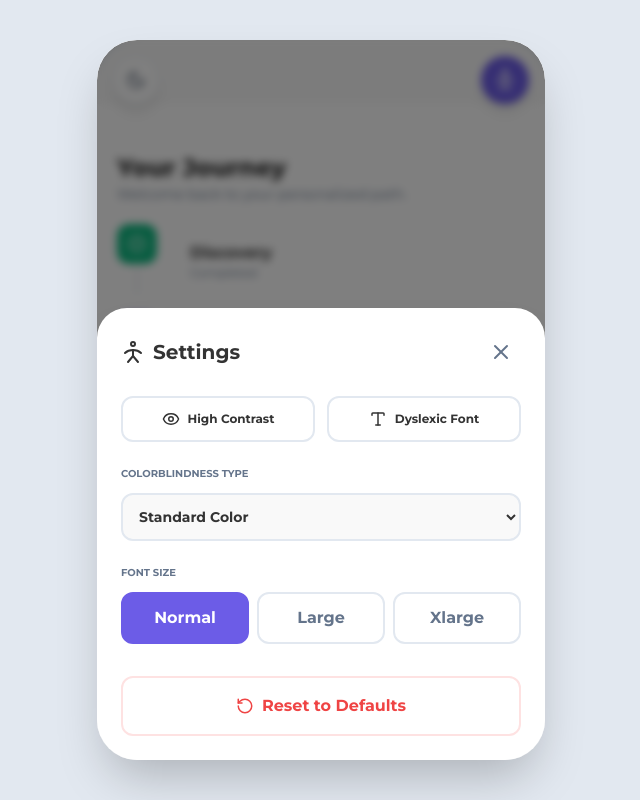
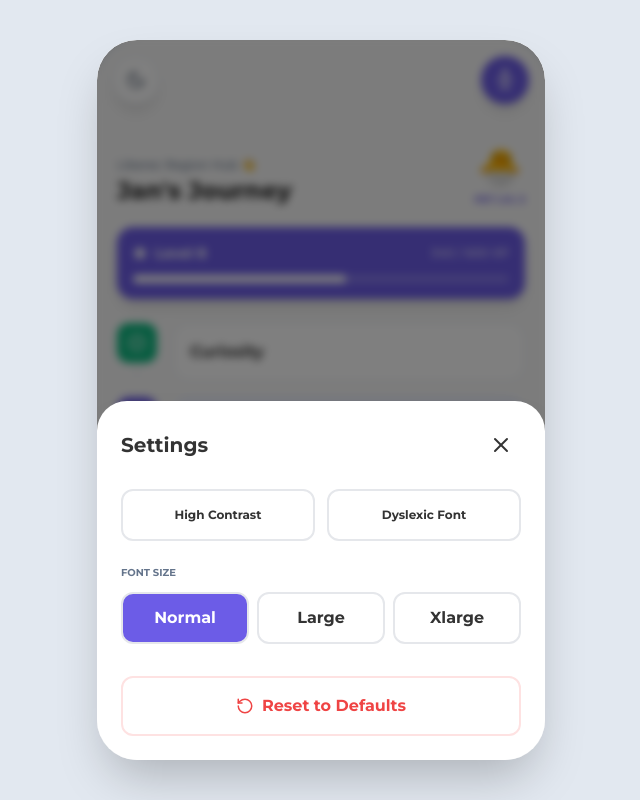
Before and after one commit to Stpoul/IDEATHLON-2026-PROJECT-copy, a React (Vite) app: page / in a window 1280 px wide. Both pictures are taken after a click on the button 824 px from the left and 80 px from the top of the page. Shown: the whole page, without its empty margins (319-959 px from the left). Built offline with nearby package versions, Linux system fonts and the light colour scheme.

Commit message:
5th Version

```diff
--- a/src/App.jsx
+++ b/src/App.jsx
@@ -15,119 +15,77 @@ const TABS = [
   { id: 'impact',  label: 'Impact',   Icon: BarChart2,     Screen: ImpactScreen  },
 ];
 
-const UniversalAccessIcon = () => (
-  <svg viewBox="0 0 24 24" fill="none" stroke="currentColor" strokeWidth="2" strokeLinecap="round" strokeLinejoin="round" className="w-6 h-6">
-    <circle cx="12" cy="4" r="2" />
-    <path d="M20 13c-2-2-5-3-8-3s-6 1-8 3" />
-    <path d="M12 10v6" />
-    <path d="M7 22l5-6 5 6" />
-  </svg>
-);
-
 export default function App() {
   const [activeTab, setActiveTab] = useState('roadmap');
   const [showAccess, setShowAccess] = useState(false);
+
+  // Mentor Feedback: Motivation States
+  const [xp, setXp] = useState(340);
+  const [streak, setStreak] = useState(5);
 
   // Accessibility States
   const [darkMode, setDarkMode] = useState(false);
   const [highContrast, setHighContrast] = useState(false);
   const [dyslexic, setDyslexic] = useState(false);
-  const [motion, setMotion] = useState(false);
   const [textSize, setTextSize] = useState('normal');
   const [cb, setCb] = useState('none');
 
   const { Screen: ActiveScreen } = TABS.find((t) => t.id === activeTab);
 
-  // Sync classes to HTML for rem scaling and theme propagation
   useEffect(() => {
     const classes = [
       darkMode ? 'dark' : '',
       highContrast ? 'high-contrast' : '',
       dyslexic ? 'font-dyslexic' : '',
-      motion ? 'reduce-motion' : '',
       cb !== 'none' ? `filter-${cb}` : '',
       `text-size-${textSize}`
     ].filter(Boolean);
-
     document.documentElement.className = classes.join(' ');
-  }, [darkMode, highContrast, dyslexic, motion, textSize, cb]);
-
-  const resetAccess = () => {
-    setDarkMode(false);
-    setHighContrast(false);
-    setDyslexic(false);
-    setMotion(false);
-    setTextSize('normal');
-    setCb('none');
-  };
+  }, [darkMode, highContrast, dyslexic, textSize, cb]);
 
   return (
     <div className="bg-slate-200 flex items-center justify-center min-h-[100dvh]">
-      {/* Container width fixed at max-w-[448px] to keep strict mobile look during font growth */}
       <div className="relative w-full max-w-[448px] h-[100dvh] md:h-[90vh] md:max-h-[800px] mx-auto flex flex-col overflow-hidden bg-[var(--background)] shadow-2xl md:rounded-[40px] text-[var(--foreground)] transition-all">
 
-        {/* Top Control Bar */}
+        {/* Floating Controls */}
         <div className="absolute top-4 left-4 right-4 z-50 flex justify-between">
-          <button onClick={() => setDarkMode(!darkMode)} className="p-3 bg-white/90 dark:bg-slate-800 rounded-full shadow-lg border border-slate-200 dark:border-slate-700 hover:scale-105 transition-transform">
+          <button onClick={() => setDarkMode(!darkMode)} className="p-3 bg-white/90 dark:bg-slate-800 rounded-full shadow-lg border border-slate-200 dark:border-slate-700">
             {darkMode ? <Sun size={20} className="text-amber-500" /> : <Moon size={20} className="text-slate-600" />}
           </button>
-          <button onClick={() => setShowAccess(true)} className="p-3 bg-[var(--primary)] text-white rounded-full shadow-lg hover:scale-105 transition-transform">
+          <button onClick={() => setShowAccess(true)} className="p-3 bg-[var(--primary)] text-white rounded-full shadow-lg">
             <UniversalAccessIcon />
           </button>
         </div>
 
-        {/* Accessibility Modal */}
+        {/* Accessibility Modal (Includes Reset) */}
         {showAccess && (
           <div className="absolute inset-0 bg-black/50 z-[100] flex items-end justify-center backdrop-blur-sm">
             <div className="bg-[var(--card)] w-full p-6 rounded-t-[30px] shadow-2xl max-h-[85%] overflow-y-auto">
               <div className="flex justify-between items-center mb-6">
-                <h2 className="text-xl font-bold flex items-center gap-2 text-[var(--foreground)]">
-                  <UniversalAccessIcon /> Settings
-                </h2>
-                <button onClick={() => setShowAccess(false)} className="p-2 text-[var(--muted-foreground)]"><X /></button>
+                <h2 className="text-xl font-bold flex items-center gap-2">Settings</h2>
+                <button onClick={() => setShowAccess(false)} className="p-2"><X /></button>
               </div>
-
               <div className="grid grid-cols-2 gap-3 mb-6">
-                <button onClick={() => setHighContrast(!highContrast)} className={`p-3 rounded-xl border-2 flex items-center justify-center gap-2 font-bold text-xs transition-all ${highContrast ? 'bg-[var(--primary)] text-white border-[var(--primary)]' : 'border-[var(--border)]'}`}>
-                  <Eye size={18}/> High Contrast
-                </button>
-                <button onClick={() => setDyslexic(!dyslexic)} className={`p-3 rounded-xl border-2 flex items-center justify-center gap-2 font-bold text-xs transition-all ${dyslexic ? 'bg-[var(--primary)] text-white border-[var(--primary)]' : 'border-[var(--border)]'}`}>
-                  <Type size={18}/> Dyslexic Font
-                </button>
+                <button onClick={() => setHighContrast(!highContrast)} className={`p-4 rounded-xl border-2 font-bold text-xs ${highContrast ? 'bg-[var(--primary)] text-white' : ''}`}>High Contrast</button>
+                <button onClick={() => setDyslexic(!dyslexic)} className={`p-4 rounded-xl border-2 font-bold text-xs ${dyslexic ? 'bg-[var(--primary)] text-white' : ''}`}>Dyslexic Font</button>
               </div>
-
-              <div className="mb-6">
-                <label className="text-[10px] font-bold uppercase text-[var(--muted-foreground)] mb-3 block">Colorblindness Type</label>
-                <select value={cb} onChange={(e) => setCb(e.target.value)} className="w-full p-3 rounded-xl bg-[var(--background)] border-2 border-[var(--border)] font-bold text-sm text-[var(--foreground)] focus:outline-none focus:border-[var(--primary)]">
-                  <option value="none">Standard Color</option>
-                  <option value="deuteranopia">Deuteranopia (Green-Weak)</option>
-                  <option value="protanopia">Protanopia (Red-Weak)</option>
-                  <option value="tritanopia">Tritanopia (Blue-Weak)</option>
-                  <option value="achromatopsia">Achromatopsia (Grayscale)</option>
-                </select>
-              </div>
-
               <div className="mb-8">
                 <h3 className="text-[10px] font-bold uppercase text-[var(--muted-foreground)] mb-3">Font size</h3>
                 <div className="flex gap-2">
                   {['normal', 'large', 'xlarge'].map(s => (
-                    <button key={s} onClick={() => setTextSize(s)} className={`flex-1 py-3 rounded-xl border-2 font-bold capitalize transition-all ${textSize === s ? 'bg-[var(--primary)] text-white border-[var(--primary)]' : 'border-[var(--border)] text-[var(--muted-foreground)]'}`}>
-                      {s}
-                    </button>
+                    <button key={s} onClick={() => setTextSize(s)} className={`flex-1 py-3 rounded-xl border-2 font-bold capitalize ${textSize === s ? 'bg-[var(--primary)] text-white' : ''}`}>{s}</button>
                   ))}
                 </div>
               </div>
-
-              {/* Reset Button at the bottom */}
-              <button onClick={resetAccess} className="w-full py-4 rounded-xl border-2 border-red-100 text-red-500 font-bold flex items-center justify-center gap-2 hover:bg-red-50 transition-all active:scale-95">
+              <button onClick={() => { setDarkMode(false); setHighContrast(false); setDyslexic(false); setTextSize('normal'); setCb('none'); }} className="w-full py-4 border-2 border-red-100 text-red-500 font-bold rounded-xl flex items-center justify-center gap-2 active:scale-95 transition-all">
                 <RotateCcw size={18} /> Reset to Defaults
               </button>
             </div>
           </div>
         )}
 
-        <main className="flex-1 overflow-y-auto flex flex-col pt-16">
-          <ActiveScreen onNavigate={setActiveTab} />
+        <main className="flex-1 overflow-y-auto pt-16">
+          <ActiveScreen onNavigate={setActiveTab} globalXp={xp} globalStreak={streak} />
         </main>
 
         <nav className="shrink-0 border-t border-[var(--border)] bg-[var(--card)]/80 backdrop-blur-md">
@@ -142,17 +100,11 @@ export default function App() {
             ))}
           </ul>
         </nav>
-
-        {/* Global Colorblindness Filters */}
-        <svg style={{ display: 'none' }}>
-          <defs>
-            <filter id="protanopia"><feColorMatrix type="matrix" values="0.567, 0.433, 0, 0, 0, 0.558, 0.442, 0, 0, 0, 0, 0.242, 0.758, 0, 0, 0, 0, 0, 1, 0" /></filter>
-            <filter id="deuteranopia"><feColorMatrix type="matrix" values="0.625, 0.375, 0, 0, 0, 0.7, 0.3, 0, 0, 0, 0, 0.3, 0.7, 0, 0, 0, 0, 0, 1, 0" /></filter>
-            <filter id="tritanopia"><feColorMatrix type="matrix" values="0.95, 0.05, 0, 0, 0, 0, 0.433, 0.567, 0, 0, 0, 0.475, 0.525, 0, 0, 0, 0, 0, 1, 0" /></filter>
-            <filter id="achromatopsia"><feColorMatrix type="matrix" values="0.299, 0.587, 0.114, 0, 0, 0.299, 0.587, 0.114, 0, 0, 0.299, 0.587, 0.114, 0, 0, 0, 0, 0, 1, 0" /></filter>
-          </defs>
-        </svg>
       </div>
     </div>
   );
 }
+
+const UniversalAccessIcon = () => (
+  <svg viewBox="0 0 24 24" fill="none" stroke="currentColor" strokeWidth="2" className="w-6 h-6"><circle cx="12" cy="4" r="2" /><path d="M20 13c-2-2-5-3-8-3s-6 1-8 3M12 10v6M7 22l5-6 5 6" /></svg>
+);
--- a/src/index.css
+++ b/src/index.css
@@ -14,13 +14,13 @@
   --font-base: 16px; /* Base scaling variable */
 }
 
-/* Apply scaling to the root html for Tailwind rem support */
+/* Global scaling for Tailwind rem units */
 html {
   font-size: var(--font-base);
   transition: font-size 0.2s ease-in-out;
 }
 
-/* Dark Mode Theme */
+/* Dark Mode */
 .dark {
   --background: #0f172a;
   --foreground: #f8fafc;
@@ -30,24 +30,29 @@ html {
   --primary: #a29bfe;
 }
 
-/* Enhanced High Contrast Mode (WCAG AAA) */
+/* Modern High Contrast Mode (Midnight & Cyan) */
+/* This provides AAA contrast while looking professional */
 .high-contrast {
-  --background: #000000 !important;
+  --background: #020617 !important;
   --foreground: #ffffff !important;
-  --card: #000000 !important;
-  --border: #ffffff !important;
-  --primary: #ffff00 !important; /* High-vis yellow */
-  --muted-foreground: #ffffff !important;
+  --card: #0f172a !important;
+  --border: #38bdf8 !important; /* Bright Cyan border */
+  --primary: #38bdf8 !important;
+  --muted-foreground: #cbd5e1 !important;
+  --success: #4ade80 !important;
+  --danger: #f87171 !important;
 }
 
+/* Distinctive borders in High Contrast */
 .high-contrast * {
-  border-color: #ffffff !important;
-  border-width: 1px;
+  border-color: var(--border) !important;
+  box-shadow: none !important;
 }
 
 /* Accessibility Feature Classes */
 .font-dyslexic { font-family: 'OpenDyslexic', 'Comic Sans MS', sans-serif !important; }
 
+/* Colorblindness Filters (Standard SVG Matrix) */
 .filter-protanopia { filter: url('#protanopia'); }
 .filter-deuteranopia { filter: url('#deuteranopia'); }
 .filter-tritanopia { filter: url('#tritanopia'); }
@@ -64,15 +69,8 @@ body {
   font-family: 'Montserrat', sans-serif;
   color: var(--foreground);
   background-color: var(--background);
-  -webkit-font-smoothing: antialiased;
-  -moz-osx-font-smoothing: grayscale;
+  transition: background-color 0.3s, color 0.3s;
 }
 
-.screen-enter {
-  animation: slideUp 0.3s ease-out both;
-}
-
-@keyframes slideUp {
-  from { opacity: 0; transform: translateY(8px); }
-  to   { opacity: 1; transform: translateY(0); }
-}
+.screen-enter { animation: slideUp 0.3s ease-out both; }
+@keyframes slideUp { from { opacity: 0; transform: translateY(10px); } to { opacity: 1; transform: translateY(0); } }
--- a/src/screens/RoadmapScreen.jsx
+++ b/src/screens/RoadmapScreen.jsx
@@ -1,20 +1,40 @@
-import { CheckCircle2, Star, Lock, Sparkles, Zap, ChevronRight } from 'lucide-react';
+import { Sparkles, Zap, Lock, CheckCircle2, Star, ChevronRight } from 'lucide-react';
 
 const NODES = [
-  { key: 'discovery', label: 'Discovery', sub: 'Completed', status: 'completed', Icon: Sparkles },
-  { key: 'skills',    label: 'Core Skills', sub: 'In progress', status: 'active',    Icon: Zap      },
-  { key: 'bridge',    label: 'The Bridge',  sub: 'Locked',       status: 'locked',    Icon: Lock     },
+  { key: 'discovery', label: 'Curiosity', sub: 'Completed', status: 'completed', Icon: Sparkles },
+  { key: 'skills',    label: 'Core Skills', sub: 'Active',    status: 'active',    Icon: Zap      },
+  { key: 'bridge',    label: 'The Bridge',  sub: 'Locked',    status: 'locked',    Icon: Lock     },
 ];
 
-export default function RoadmapScreen({ onNavigate }) {
+export default function RoadmapScreen({ onNavigate, globalXp }) {
+  // Mentor Feedback: Pet Function
+  const petStage = globalXp < 200 ? '🥚' : globalXp < 400 ? '🐣' : '🐥';
+  const petLevel = Math.floor(globalXp / 100);
+
   return (
-    <div className="flex-1 flex flex-col bg-[var(--card)] screen-enter">
-      <div className="px-5 pt-12 pb-5">
-        <h1 className="text-[var(--foreground)] text-2xl font-extrabold">Your Journey</h1>
-        <p className="text-[var(--muted-foreground)] text-sm">Welcome back to your personalized path.</p>
+    <div className="flex-1 flex flex-col bg-[var(--background)] screen-enter px-5 pb-8">
+      <div className="pt-12 pb-5 flex justify-between items-end">
+        <div>
+          <p className="text-[var(--muted-foreground)] text-xs font-medium">Liberec Region Hub 👋</p>
+          <h1 className="text-[var(--foreground)] text-2xl font-extrabold mt-0.5">Jan's Journey</h1>
+        </div>
+        <div className="flex flex-col items-center">
+          <div className="text-4xl animate-bounce">{petStage}</div>
+          <span className="text-[10px] font-bold text-[var(--primary)] uppercase">Pet Lvl {petLevel}</span>
+        </div>
       </div>
 
-      <div className="flex-1 overflow-y-auto px-5 pb-8">
+      <div className="mb-6 bg-[var(--primary)] rounded-2xl p-4 shadow-lg text-white">
+        <div className="flex items-center justify-between mb-3">
+          <div className="flex items-center gap-2"><Star size={14} fill="white"/><span className="font-bold text-sm">Level 8</span></div>
+          <span className="text-white/70 text-xs font-semibold">{globalXp} / 600 XP</span>
+        </div>
+        <div className="h-2 bg-white/20 rounded-full overflow-hidden">
+          <div className="h-full bg-white rounded-full transition-all" style={{ width: `${(globalXp/600)*100}%` }} />
+        </div>
+      </div>
+
+      <div className="flex-1">
         {NODES.map((n, i) => (
           <div key={n.key} className="flex items-stretch gap-4 mb-4">
             <div className="flex flex-col items-center w-10 shrink-0">
@@ -23,14 +43,9 @@ export default function RoadmapScreen({ onNavigate }) {
               </div>
               {i < NODES.length - 1 && <div className="w-0.5 flex-1 my-1 bg-slate-200" />}
             </div>
-            <div className={`flex-1 p-4 rounded-2xl border ${n.status === 'active' ? 'bg-indigo-50 border-indigo-100' : 'bg-white border-slate-100'}`}>
+            <div className={`flex-1 p-4 rounded-2xl border ${n.status === 'active' ? 'bg-indigo-50 border-indigo-100 dark:bg-slate-800' : 'bg-[var(--card)] border-[var(--border)]'}`}>
               <p className="font-bold text-[var(--foreground)]">{n.label}</p>
-              <p className="text-xs text-[var(--muted-foreground)]">{n.sub}</p>
-              {n.status === 'active' && (
-                <button onClick={() => onNavigate('swipe')} className="mt-3 w-full bg-[var(--primary)] text-white text-xs font-bold py-2 rounded-xl flex items-center justify-center gap-1">
-                  Continue Journey <ChevronRight size={14} />
-                </button>
-              )}
+              {n.status === 'active' && <button onClick={() => onNavigate('swipe')} className="mt-3 w-full bg-[var(--primary)] text-white text-xs font-bold py-2 rounded-xl flex items-center justify-center gap-1 active:scale-95 transition-all">Continue <ChevronRight size={14}/></button>}
             </div>
           </div>
         ))}
--- a/src/screens/SwipeScreen.jsx
+++ b/src/screens/SwipeScreen.jsx
@@ -3,18 +3,23 @@ import { Flame, Zap, X, Heart } from 'lucide-react';
 
 const SCENARIOS = [
   { e:'🔧', t:'Dismantle a radio to see how it works', c:'Technical' },
+  { e:'📚', t:'"I wish my teachers used more hands-on experiments in class."', c:'Teaching Style' }, // Feedback for teachers
   { e:'✍️', t:'Write a story about someone else\'s life', c:'Creative' },
-  { e:'🔬', t:'Perform a science experiment at home', c:'Science' },
+  { e:'💡', t:'"I find it easier to learn through videos than lectures."', c:'Teaching Style' }, // Feedback for teachers
 ];
 
-export default function SwipeScreen({ onNavigate }) {
+export default function SwipeScreen({ onNavigate, globalStreak }) {
   const [idx, setIdx] = useState(0);
 
   return (
     <div className="flex-1 flex flex-col bg-[var(--background)] screen-enter p-6">
-      <div className="mb-6">
-        <h1 className="text-[var(--foreground)] text-3xl font-extrabold">Discover</h1>
-        <p className="text-[var(--muted-foreground)] text-sm">Swipe your preferences</p>
+      <div className="px-0 pt-8 pb-4">
+        <h1 className="text-[var(--foreground)] text-3xl font-[800]">Discover</h1>
+      </div>
+
+      <div className="flex gap-3 mb-5">
+        <div className="flex-1 flex items-center gap-2.5 bg-indigo-100 dark:bg-indigo-900 rounded-2xl p-3"><Zap size={18} className="text-indigo-600 dark:text-indigo-300"/><span className="text-indigo-700 dark:text-indigo-200 text-sm font-bold">Level 8</span></div>
+        <div className="flex-1 flex items-center gap-2.5 bg-orange-100 dark:bg-orange-900 rounded-2xl p-3"><Flame size={18} className="text-orange-500"/><span className="text-orange-600 dark:text-orange-300 text-sm font-bold">{globalStreak} Day Streak</span></div>
       </div>
 
       <div className="flex-1 flex flex-col items-center justify-center">
@@ -26,8 +31,8 @@ export default function SwipeScreen({ onNavigate }) {
       </div>
 
       <div className="flex justify-center gap-6 py-8">
-        <button onClick={() => setIdx((idx + 1) % SCENARIOS.length)} className="w-16 h-16 rounded-full bg-white border border-red-200 text-red-500 flex items-center justify-center shadow-lg"><X /></button>
-        <button onClick={() => onNavigate('bridge')} className="w-20 h-20 rounded-full bg-[var(--primary)] text-white flex items-center justify-center shadow-lg"><Heart fill="white" strokeWidth={0} /></button>
+        <button onClick={() => setIdx((idx + 1) % SCENARIOS.length)} className="w-16 h-16 rounded-full bg-[var(--card)] border border-[var(--border)] text-[var(--danger)] flex items-center justify-center active:scale-95 transition-all"><X /></button>
+        <button onClick={() => onNavigate('bridge')} className="w-20 h-20 rounded-full bg-[var(--primary)] text-white flex items-center justify-center shadow-lg active:scale-95 transition-all"><Heart fill="white" strokeWidth={0} /></button>
       </div>
     </div>
   );
```
Also changed, not shown: src/screens/ImpactScreen.jsx (+23 -16 lines).
